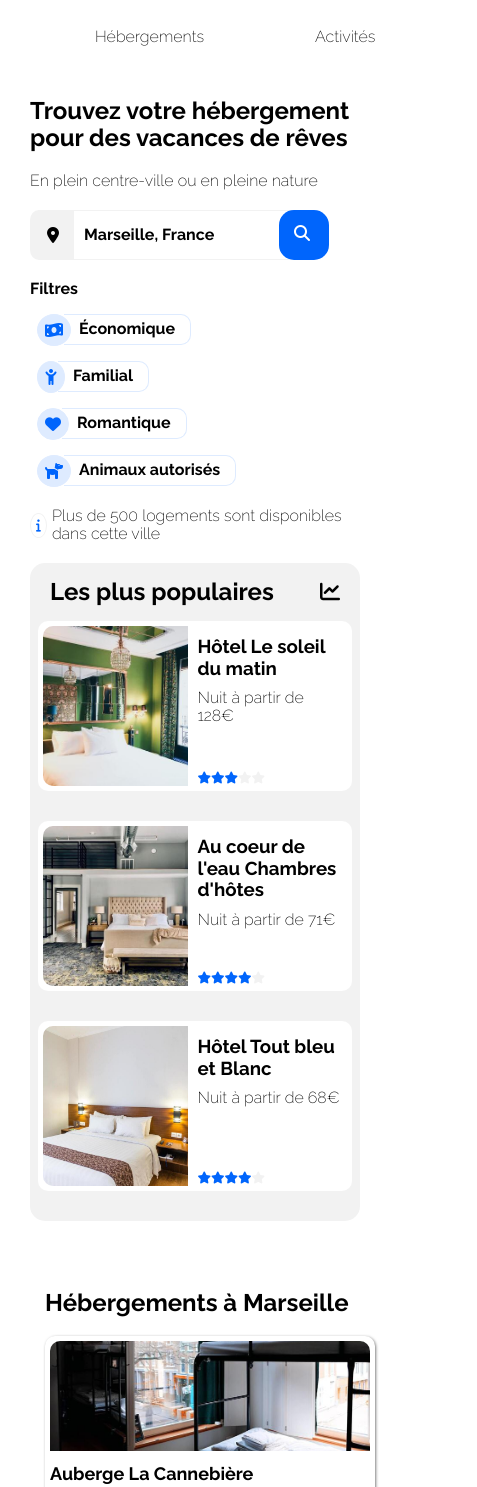
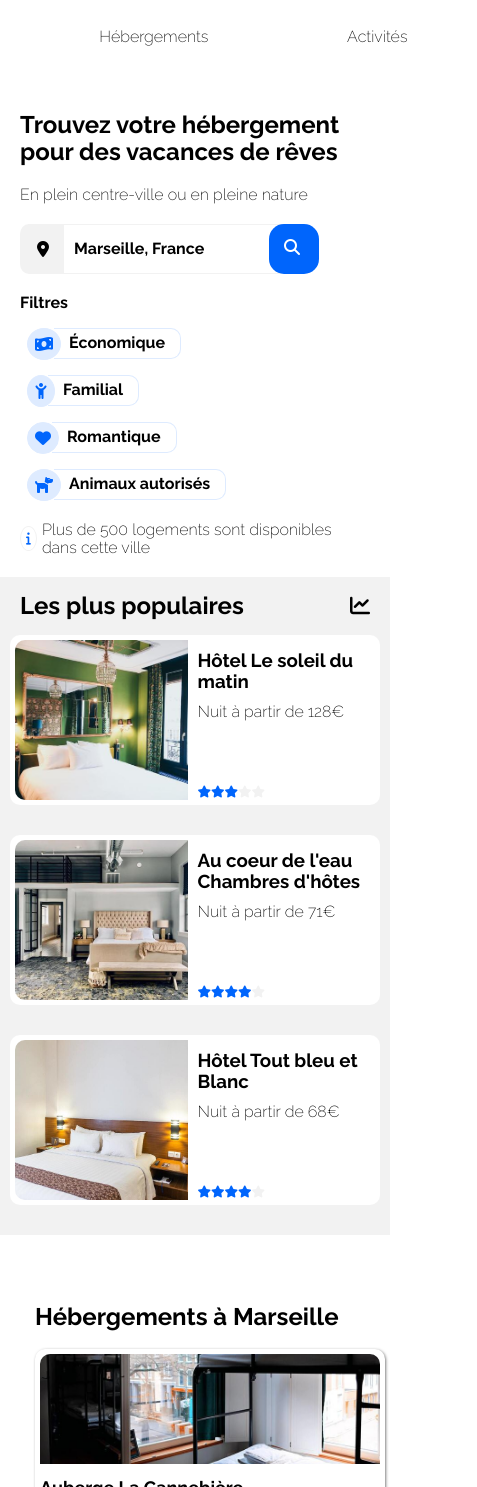
Before and after one commit to mehdi-benamar/ProjetOC-2, a plain HTML site: page index.html in a window 390 px wide. Shown: the part 113-1600 px from the top of the page, 477 px wide, since content can reach past the window. Drawn offline with Linux system fonts and the light colour scheme.

Commit message:
modification version mobile

```diff
--- a/css/style.css
+++ b/css/style.css
@@ -242,7 +242,7 @@
 
 .location--liste img {
 	width: 100%;
-	height: 180px;
+	height: 168px;
 	object-fit: cover;
 	border-top-left-radius: 10px;
 	border-top-right-radius: 10px;
@@ -575,18 +575,18 @@
 	}
 
 	.header--nav li{
-		width: 220px;
+		padding: 0 21% 3% 21%;
+		border-bottom: transparent 4px solid;
 	}
 
 	.header--nav a {
 		text-decoration: none;
 		color: black;
-		padding-right: 65px;
-		padding-left: 65px;
-		padding-bottom: 5px;
+		padding: 0;
+		border: none;
 	}
 
-	.header--nav li:hover a{
+	.header--nav li:hover{
 		border-bottom: solid 4px var(--bleu-fonce);
 	}
 
@@ -621,11 +621,24 @@
 		width: 50px;
 	}
 
+	.menu{
+		margin-left: 0;
+		margin-right: 0;
+	}
+
+	.menu--section1{
+		padding-left: 20px;
+		padding-right: 20px;
+	}
+
 	.menu--section1 .menu--marker {
 		padding: 15px 25px 15px 15px;
 	}
 
 		/* location populaire */
+	.location--populaire{
+		border-radius: 0;
+	}
 	.location--liste--pop article{
 		width: 95%;
 	}
@@ -636,8 +649,8 @@
 	}
 
 	.location{
-		padding: 0
-	}
+		padding: 0 20px 0 20px;
+ 	}
 
 	.location h2{
 		margin-left: 0;
@@ -669,6 +682,10 @@
 
 	/* activités marseille */
 
+	.activite-marseille{
+		padding: 0 20px 0 20px;
+	}
+
 	.activite--ville, .activite--ville--deux{
 		width: 100%;
 	}
@@ -692,6 +709,10 @@
 		flex-direction: column;
 		align-items: flex-start;
 	}
+
+	.foote--aPropos{
+		width: inherit;
+	}
 	.footer div{
 		margin-bottom: 10px;
 		justify-content: space-around;
```
